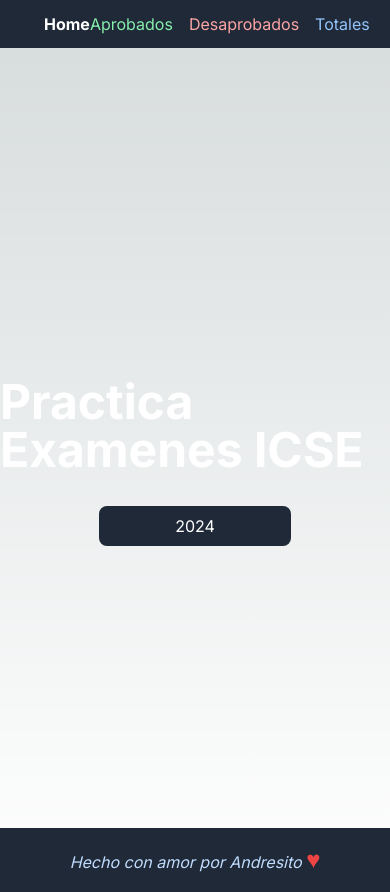
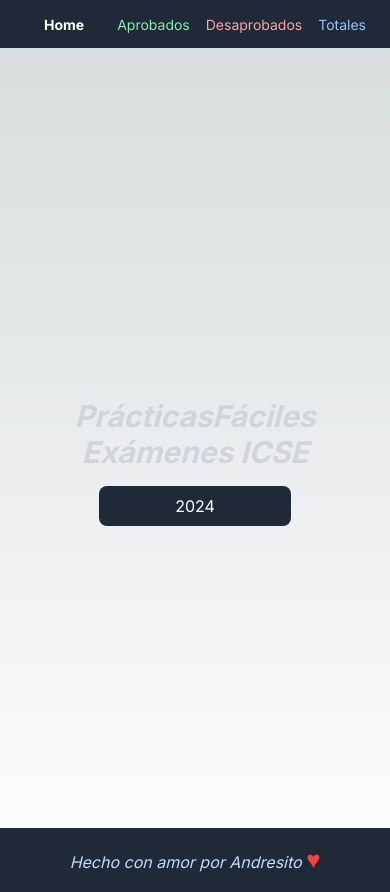
Before and after one commit to Andressitoito/parciales-practicos-uba, a Next.js app: page / in a window 390 px wide. Built offline with nearby package versions, Linux system fonts and the light colour scheme; no server answers; the database is empty.

Commit message:
Ajustes de Tamaño de Fuente en Navbar y Página de Inicio
Se realizaron ajustes en el tamaño de la fuente tanto en el navbar como en la página de inicio para mejorar la legibilidad y asegurar que todo el contenido sea fácilmente legible para los usuarios.

```diff
--- a/src/app/page.js
+++ b/src/app/page.js
@@ -32,8 +32,8 @@
 	return (
 		<>
 			<div className="flex flex-col items-center justify-center h-screen">
-				<h2 className="text-white text-5xl mb-8 font-bold">
-					Practica Examenes ICSE
+				<h2 className="text-gray-300 italic text-3xl md:text-5xl mb-4 md:mb-8 font-bold text-center">
+					Prácticas<br className="hidden md:inline" />Fáciles<br className="hidden md:inline" /> Exámenes<br className="hidden md:inline" /> ICSE
 				</h2>
 				{years.map((year) => (
 					<div key={year + 1} className="w-48 mb-4">
@@ -45,6 +45,7 @@
 					</div>
 				))}
 			</div>
+
 		</>
 	);
 }
--- a/src/components/navbar/navbar.js
+++ b/src/components/navbar/navbar.js
@@ -11,23 +11,31 @@
   {/* Lado izquierdo del navbar */}
   <div className="ml-5">
     <Link href="/">
-					<span className="text-white font-bold">Home</span>
+      <span className="text-white font-bold text-sm md:text-base">Home</span>
     </Link>
   </div>
 
   {/* Lado derecho del navbar con los datos de los exámenes */}
   <div className="flex items-center">
-				<div className="mr-4 text-green-300">
+    <div className="mr-4">
+      <span className="text-green-300 text-sm md:text-base">
         <span className="text-green-500">{countersData?.ok}</span> Aprobados
+      </span>
     </div>
-				<div className="text-red-300">
+    <div className="mr-4">
+      <span className="text-red-300 text-sm md:text-base">
         <span className="text-red-500">{countersData?.fail}</span> Desaprobados
+      </span>
     </div>
-				<div className="ml-4 text-blue-300">
+    <div>
+      <span className="text-blue-300 text-sm md:text-base">
         <span className="text-blue-500">{countersData?.count}</span> Totales
+      </span>
     </div>
   </div>
 </nav>
+
+
 	);
 };
 
```
Lines whose indentation alone changed are shown as unchanged.
